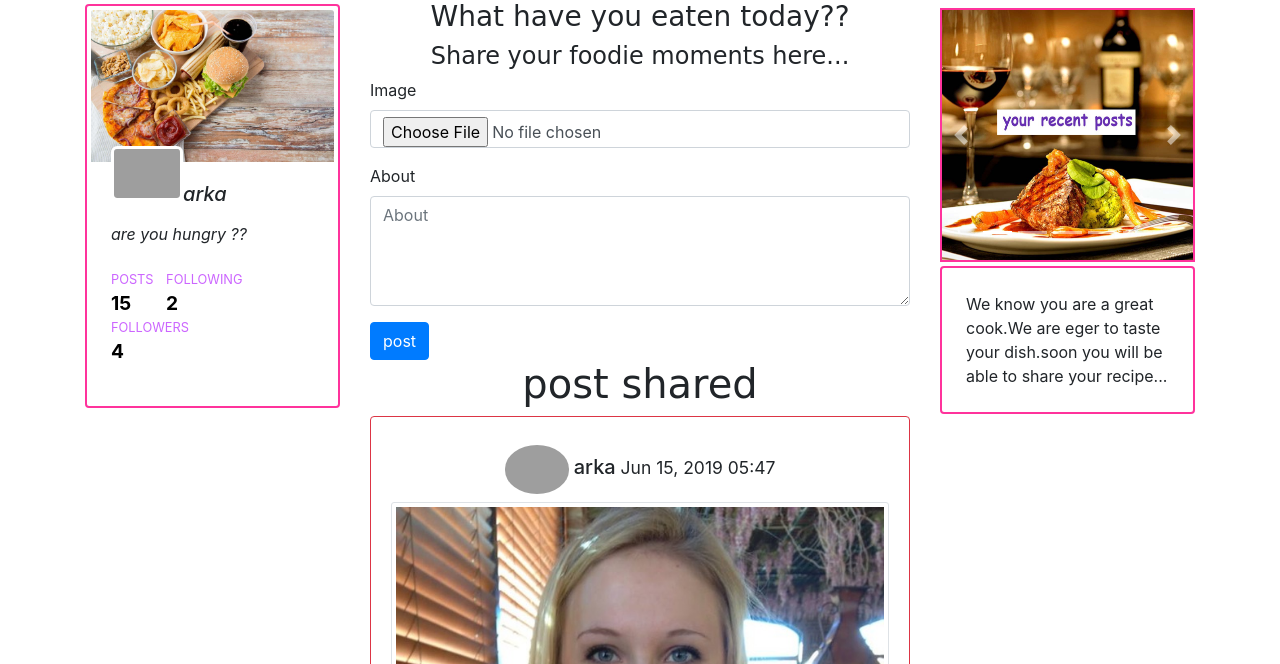
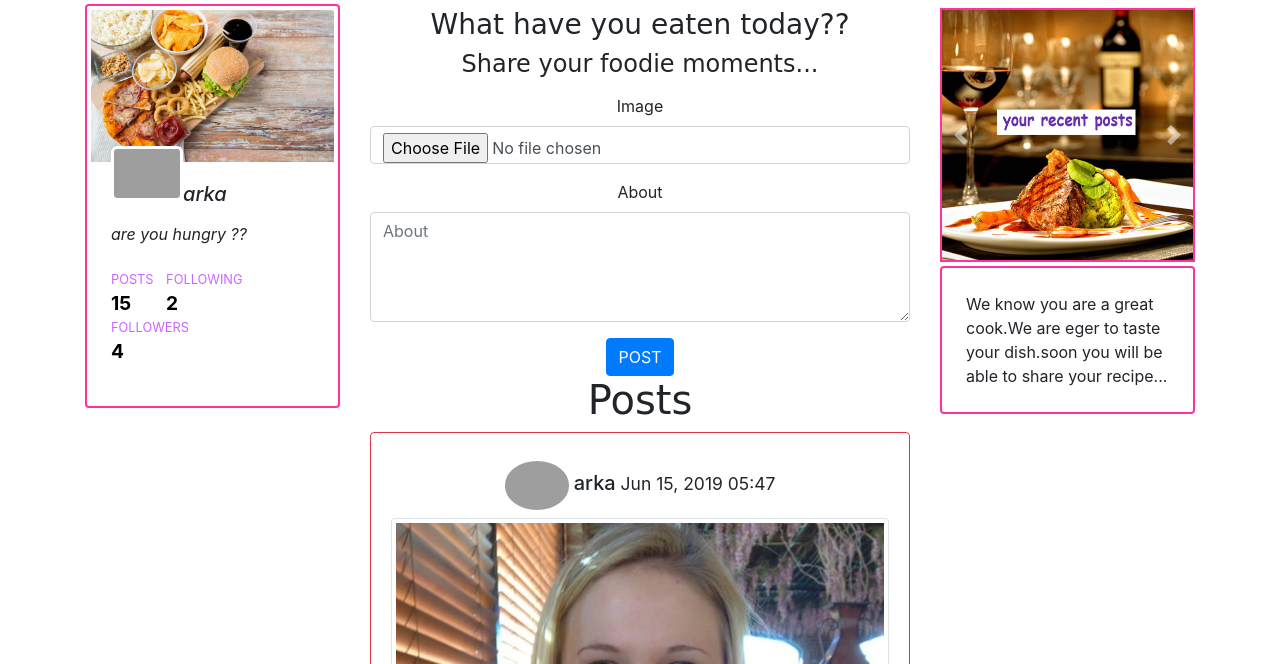
Before and after one commit to ArkadebMisra/foodiemoments, a Django app: page /foodie/ in a window 1280 px wide. Shown: the part 72-736 px from the top of the page. Run offline with Django 3.2, Linux system fonts and the light colour scheme; a user stored in the database is signed in; data comes from the database, SQL or seed files in the repository; both versions use the stored data as it was after the commit; some libraries are stand-ins or nearby versions; grey boxes are pictures that could not be loaded.

Commit message:
digitalocean

```diff
--- a/account/templates/account/edit.html
+++ b/account/templates/account/edit.html
@@ -1,7 +1,7 @@
 {% extends "foods/base.html" %}
 {% load bootstrap4 %}
 {% block content %}
-<h1>Edit your account.</h1>
+<h2 align="center" style="font-family: Comic Sans Ms;sans-serif;">Edit your account.</h2>
 <form action= "." method="post" enctype="multipart/form-data" class="form">
 	{% bootstrap_form user_form %}
 	{% bootstrap_form profile_form %}
--- a/account/templates/account/profile_ajax.html
+++ b/account/templates/account/profile_ajax.html
@@ -19,8 +19,8 @@
 					<img  class="rounded-circle img-responsive" src="{% static 'img/portrait_placeholder.png' %}" style="width: 13%; display: inline-block;">
 				</a>
 				{% endif %}
-				<h5 align="center" style="display: inline-block">by {{ image.user }}<small> on {{ image.created|date:'M d, Y H:i' }}</small></h5>
-				<a href="{% url 'post_delete' image.id image.slug %}" style="display: inline-block;float: right;vertical-align: center;"> <i class="fas fa-trash-alt" style="color: #ff0000"></i></a>
+				<h5 align="left" style="display: inline-block;">{{ image.user }}<small> {{ image.created|date:'M d, Y H:i' }}</small></h5>
+				 <a href="{% url 'post_delete' image.id image.slug %}" vertical-align="center" style="float: right;"> <i class="fas fa-trash-alt" style="color: #ff0000"></i></a>
 			</div>
 
 			<div class="card-body" style="padding: 0em 0em;">
--- a/account/templates/account/user/user_detail_ajax.html
+++ b/account/templates/account/user/user_detail_ajax.html
@@ -17,7 +17,7 @@
 					<img  class="rounded-circle img-responsive" src="{% static 'img/portrait_placeholder.png' %}" style="width: 13%; display: inline-block;">
 				</a>
 				{% endif %}
-				<h5 style="display: inline-block">by {{ posted_image.user }}<small> on {{ posted_image.created|date:'M d, Y H:i' }}</small></h5>
+				<h5 style="display: inline-block">{{ posted_image.user }}<small> {{ posted_image.created|date:'M d, Y H:i' }}</small></h5>
 			</div>
 
 			<div class="card-body" style="padding: 0em 0em;">
--- a/foods/templates/foods/foodie.html
+++ b/foods/templates/foods/foodie.html
@@ -7,19 +7,19 @@
 </head>
 
 {% block content %}
-<div align="center">
+<div align="center" style="padding: .5em 0em;">
 <h3 style="font-family: Comic Sans Ms;sans-serif; align: center;">What have you eaten today??</h3>
-<h4 style="font-family: Comic Sans Ms;sans-serif; align: center;">Share your foodie moments here...</h4>
+<h4 style="font-family: Comic Sans Ms;sans-serif; align: center;">Share your foodie moments...</h4>
 </div>
-		<form action="." method="post" enctype="multipart/form-data" class="form" >
+		<form action="." method="post" enctype="multipart/form-data" class="form" align="center">
 			{% bootstrap_form image_form %}
 			{% csrf_token %}
 			{% buttons %}
-			<button name="submit" class="btn btn-primary" value="POST">post</button>
+			<button name="submit" class="btn btn-primary" value="POST" align="center">POST</button>
 			{% endbuttons %}
 		</form>
 
-<h1 align="center" style="font-family: Comic Sans Ms;sans-serif;">post shared</h1>
+<h1 align="center" style="font-family: Comic Sans Ms;sans-serif;">Posts</h1>
 <div id="foods-foodie">
 	{% include "foods/foodie_ajax.html" %}
 </div>
--- a/foods/templates/foods/guest_index.html
+++ b/foods/templates/foods/guest_index.html
@@ -32,9 +32,9 @@
 	</h4>
 	</div>
 
-	<div class="container-fluid d-md-none" style="background-image: url({% static 'img/bg_small.jpg'%});width:100%;height: 100%; background-size: cover;">
+	<div class="container-fluid d-md-none" style="background-image: url({% static 'img/bg-small.jpg'%});width:100%;height: 100%; background-size: cover;">
 	<div class="containerlogo" align="center">
-		<img class="img-responsive" src="{% static 'img/mobile_logo.png' %}" style="height:17em; width:17em;">
+		<img class="img-responsive" src="{% static 'img/foodiemoments.png' %}" style="height:17em; width:17em;">
 	</div>
 
 	<h4 align="center" style="color: #000000; font-weight: bold;font-family: Comic Sans Ms;">
```
Also changed, not shown: account/templates/account/register_done.html (+6 -7 lines), db.sqlite3, foods/static/img/bg-small.jpg (added).
